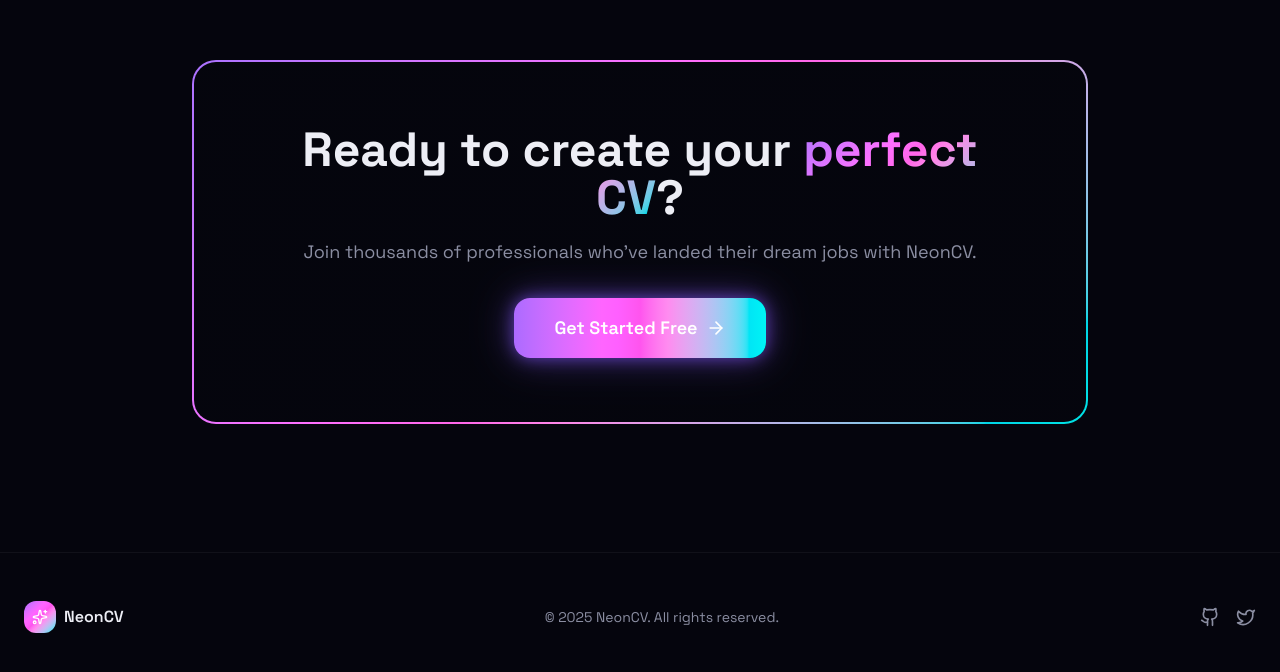
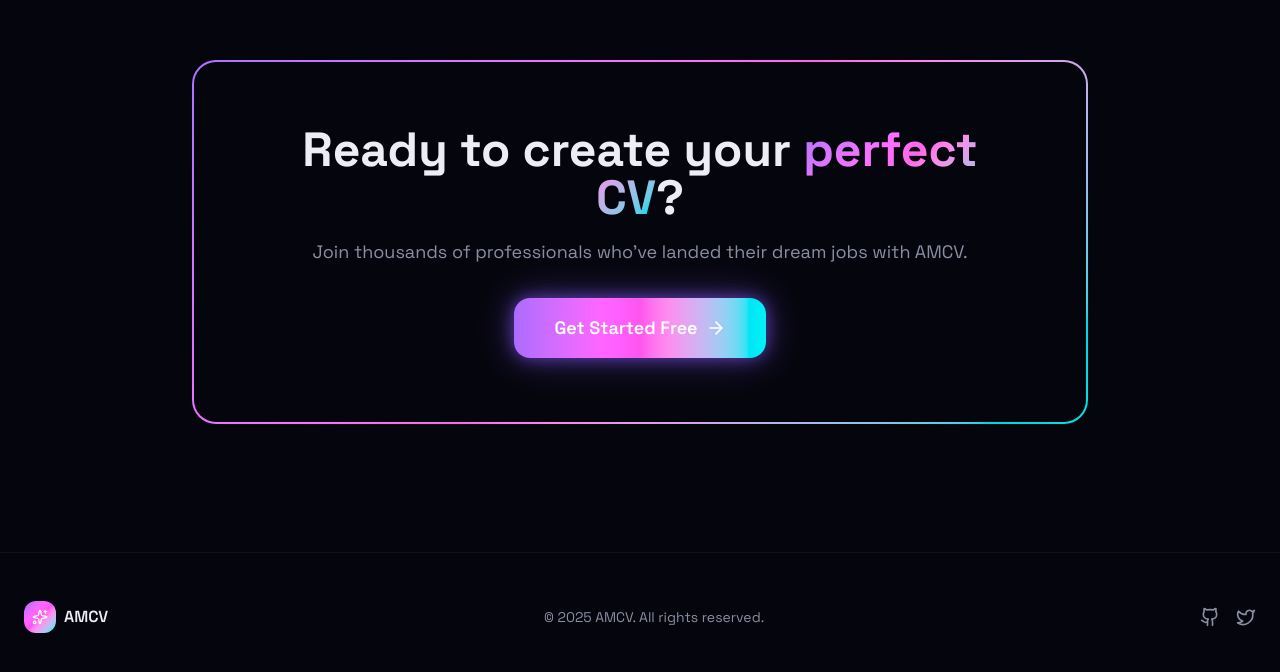
Before and after one commit to asifff113/portfoliobuilder, a Next.js app: page / in a window 1280 px wide. Shown: the part 1776-2448 px from the top of the page. Built offline with nearby package versions, Linux system fonts and the light colour scheme.

Commit message:
chore: rebrand NeonCV to AMCV across the app

```diff
--- a/src/app/app/settings/settings-client.tsx
+++ b/src/app/app/settings/settings-client.tsx
@@ -320,7 +320,7 @@ export function SettingsClient({ user, profile }: SettingsClientProps) {
             <CardHeader>
               <CardTitle>Theme & Appearance</CardTitle>
               <CardDescription>
-                Customize the look and feel of your NeonCV experience
+                Customize the look and feel of your AMCV experience
               </CardDescription>
             </CardHeader>
             <CardContent>
--- a/src/app/layout.tsx
+++ b/src/app/layout.tsx
@@ -31,20 +31,20 @@ export const metadata: Metadata = {
     "futuristic design",
     "PDF export",
   ],
-  authors: [{ name: "NeonCV" }],
-  creator: "NeonCV",
+  authors: [{ name: "AMCV" }],
+  creator: "AMCV",
   openGraph: {
     type: "website",
     locale: "en_US",
-    url: "https://neoncv.app",
-    title: "NeonCV - Futuristic CV & Portfolio Builder",
+    url: "https://amcv.app",
+    title: "AMCV - Futuristic CV & Portfolio Builder",
     description:
       "Create stunning, modern CVs and portfolios with vibrant designs and powerful export options.",
-    siteName: "NeonCV",
+    siteName: "AMCV",
   },
   twitter: {
     card: "summary_large_image",
-    title: "NeonCV - Futuristic CV & Portfolio Builder",
+    title: "AMCV - Futuristic CV & Portfolio Builder",
     description:
       "Create stunning, modern CVs and portfolios with vibrant designs and powerful export options.",
   },
--- a/src/app/page.tsx
+++ b/src/app/page.tsx
@@ -36,7 +36,7 @@ export default function Home() {
             <div className="glow-sm flex h-10 w-10 items-center justify-center rounded-xl bg-linear-to-br from-neon-purple via-neon-pink to-neon-cyan">
               <Sparkles className="h-5 w-5 text-white" />
             </div>
-            <span className="text-gradient text-xl font-bold tracking-tight">NeonCV</span>
+            <span className="text-gradient text-xl font-bold tracking-tight">AMCV</span>
           </Link>
 
           <div className="hidden items-center gap-8 md:flex">
@@ -243,7 +243,7 @@ export default function Home() {
             Ready to create your <span className="text-gradient">perfect CV</span>?
           </h2>
           <p className="mb-8 text-lg text-muted-foreground">
-            Join thousands of professionals who&apos;ve landed their dream jobs with NeonCV.
+            Join thousands of professionals who&apos;ve landed their dream jobs with AMCV.
           </p>
           <Link
             href="/app/cv/new"
@@ -262,11 +262,11 @@ export default function Home() {
             <div className="flex h-8 w-8 items-center justify-center rounded-lg bg-linear-to-br from-neon-purple via-neon-pink to-neon-cyan">
               <Sparkles className="h-4 w-4 text-white" />
             </div>
-            <span className="font-semibold">NeonCV</span>
+            <span className="font-semibold">AMCV</span>
           </div>
 
           <p className="text-sm text-muted-foreground">
-            © {new Date().getFullYear()} NeonCV. All rights reserved.
+            © {new Date().getFullYear()} AMCV. All rights reserved.
           </p>
 
           <div className="flex items-center gap-4">
```
